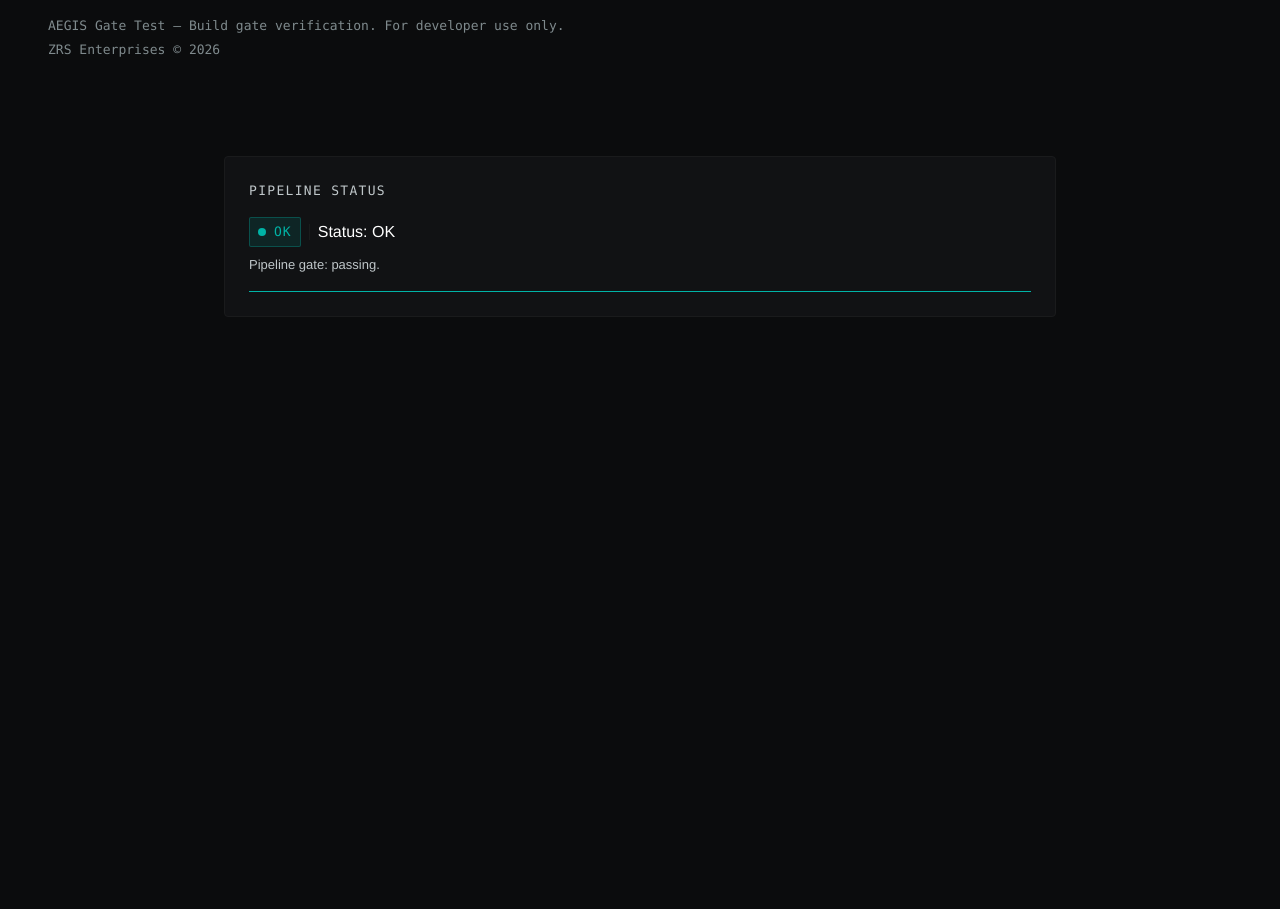
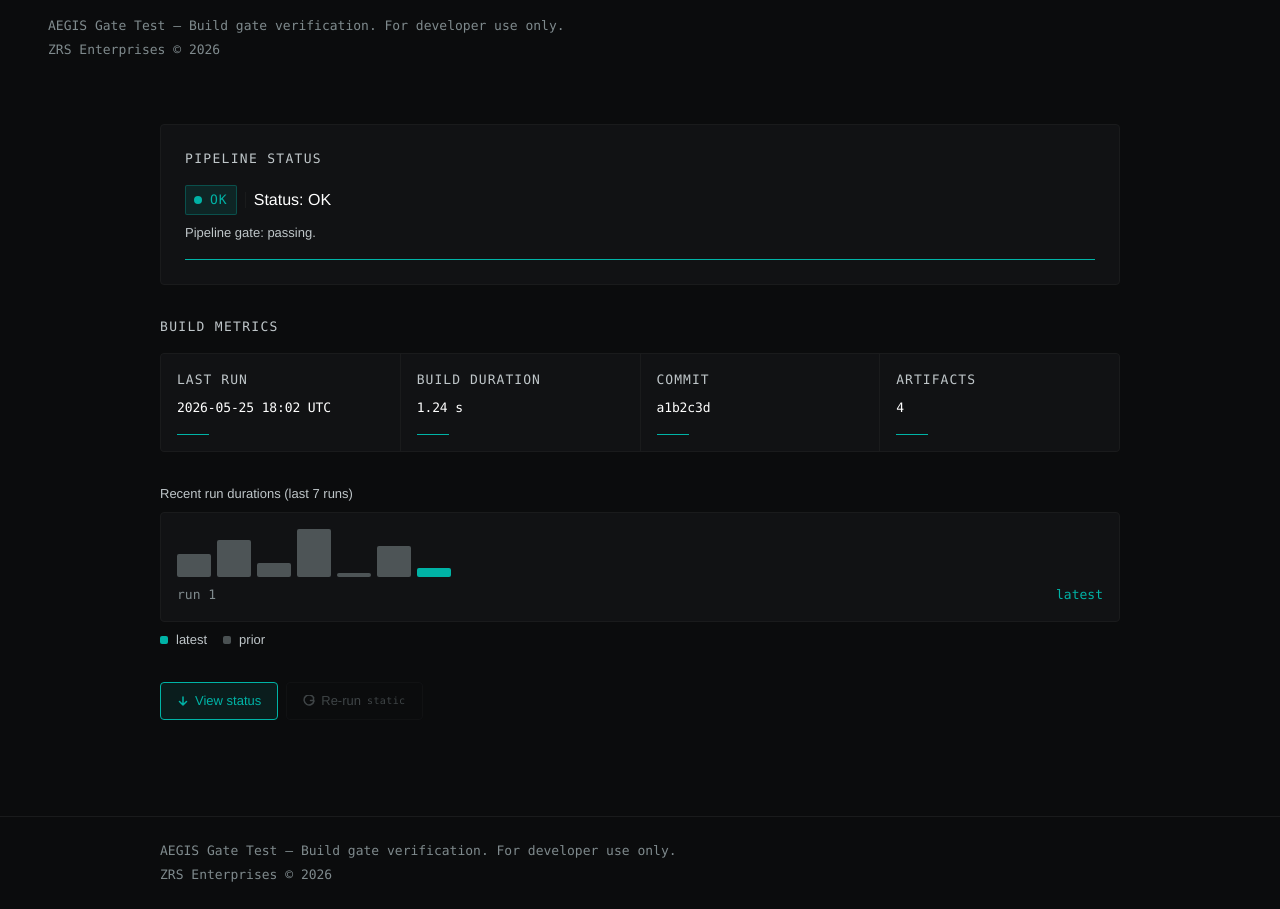
Before and after one commit to AEGIS-OSX/auditgatetest2, a Next.js app: page / in a window 1280 px wide. Shown: the part 820-1729 px from the top of the page. Before the commit the page ends 1169 px from the top, so only its background shows below. Built offline with nearby package versions, Linux system fonts and the light colour scheme.

Commit message:
feat: Page integration -- wire all components into app/page.tsx [worker-coder via sterling]

```diff
--- a/app/page.tsx
+++ b/app/page.tsx
@@ -1,18 +1,83 @@
 "use client";
 import { PageHeader } from "./components/PageHeader";
 import { StatusPanel } from "./components/StatusPanel";
+import { NumericReadouts } from "./components/NumericReadouts";
+import { TimelineSparkline } from "./components/TimelineSparkline";
+import { ControlsRow } from "./components/ControlsRow";
 
 export default function Home() {
   return (
-    <main id="top">
+    <main
+      id="top"
+      className="min-h-screen bg-[var(--agt-bg)] text-[var(--agt-text)]"
+    >
+      {/* Visually-hidden accessibility description */}
+      <p className="sr-only">
+        Pipeline calibration — single-route static render.
+      </p>
+
+      {/* PageHeader — dramatic H1, asymmetric two-column layout */}
       <PageHeader />
-      <div className="max-w-4xl mx-auto px-4 sm:px-6 lg:px-8 py-8">
-        <StatusPanel
-          status="ok"
-          statusLabel="Status: OK"
-          statusCopy="Pipeline gate: passing."
-        />
+
+      {/* Instrument panel body — all sections share a consistent container */}
+      <div
+        id="build-meta"
+        data-build="1.24s"
+        data-commit="a1b2c3d"
+        data-timestamp="2026-05-25T18:02:00Z"
+        className="mx-auto w-full max-w-5xl px-4 sm:px-6 lg:px-8 pb-16"
+      >
+        {/* StatusPanel — teal-accented status badge + one-line copy */}
+        <section className="mb-8">
+          <StatusPanel
+            status="ok"
+            statusLabel="Status: OK"
+            statusCopy="Pipeline gate: passing."
+          />
+        </section>
+
+        {/* NumericReadouts — 4-column dense grid of labeled mono metrics */}
+        <section className="mb-8">
+          <NumericReadouts />
+        </section>
+
+        {/* TimelineSparkline — SVG bar chart of last 7 run durations */}
+        <section className="mb-8">
+          <TimelineSparkline />
+        </section>
+
+        {/* ControlsRow — View status anchor + disabled Re-run button */}
+        <section className="mb-8">
+          <ControlsRow rerunEnabled={false} />
+        </section>
       </div>
+
+      {/* Footer */}
+      <footer
+        className="border-t border-[var(--agt-border)] py-6"
+        aria-label="Page footer"
+      >
+        <div className="mx-auto w-full max-w-5xl px-4 sm:px-6 lg:px-8 flex flex-col gap-1">
+          <p
+            className="font-[family-name:var(--font-mono)] text-[var(--agt-muted)]"
+            style={{
+              fontSize: "var(--agt-type-small-size)",
+              lineHeight: "var(--agt-type-small-line)",
+            }}
+          >
+            AEGIS Gate Test — Build gate verification. For developer use only.
+          </p>
+          <p
+            className="font-[family-name:var(--font-mono)] text-[var(--agt-muted)]"
+            style={{
+              fontSize: "var(--agt-type-small-size)",
+              lineHeight: "var(--agt-type-small-line)",
+            }}
+          >
+            ZRS Enterprises &copy; 2026
+          </p>
+        </div>
+      </footer>
     </main>
   );
 }
```
